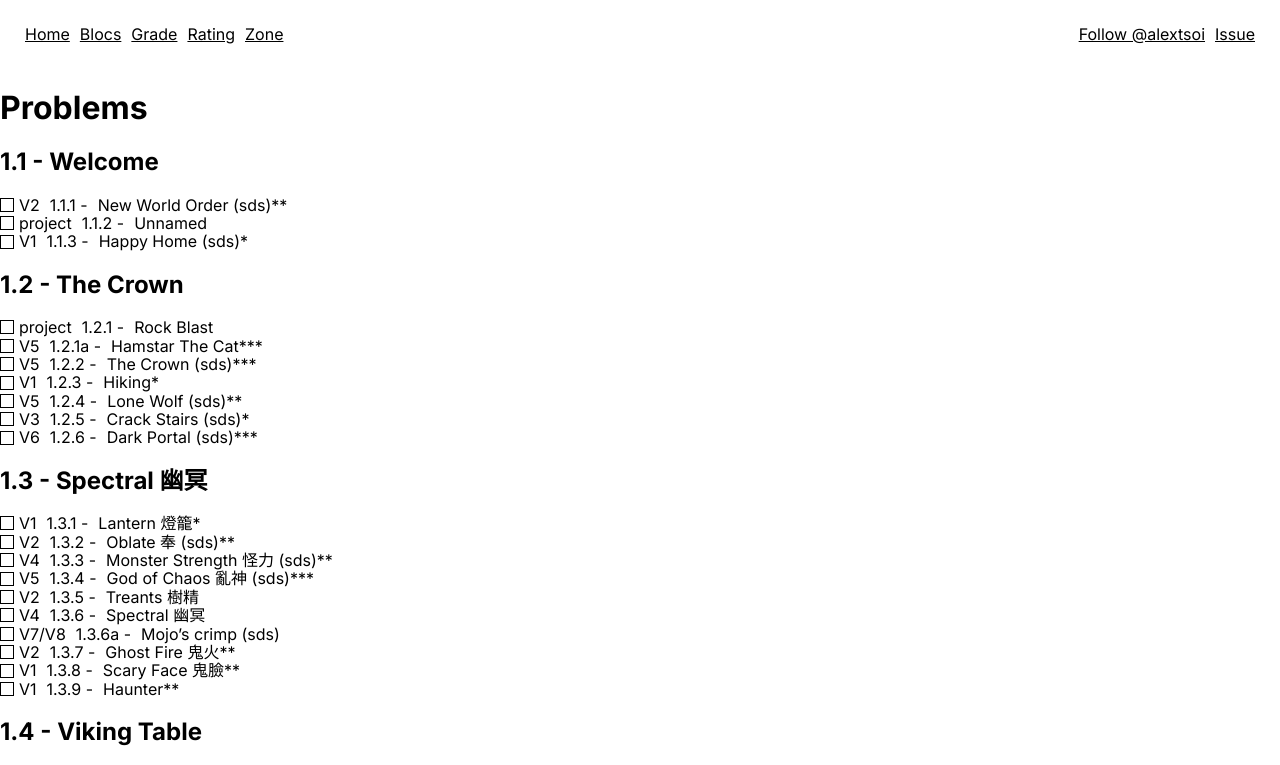
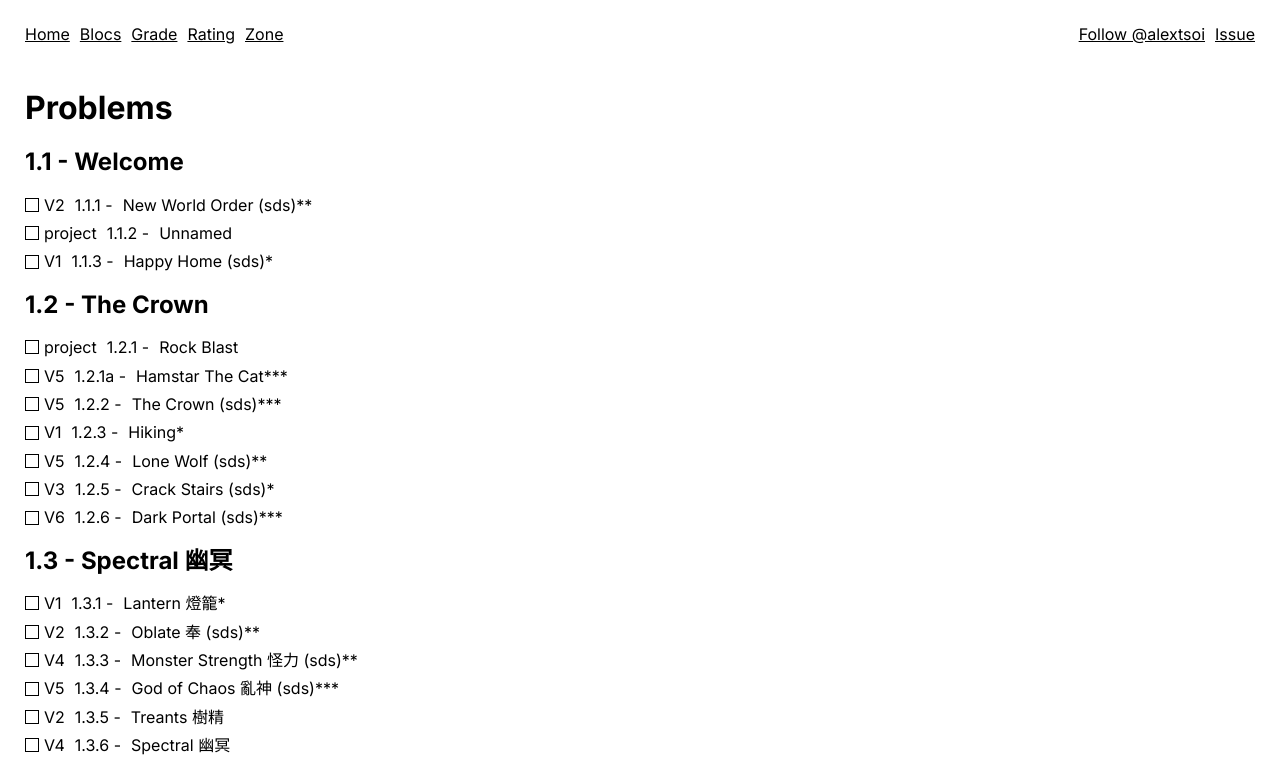
Before and after one commit to alextsoi/2310-crags-hk, a Next.js app: page / in a window 1280 px wide. Shown: the top 765 px of the page. Built offline with nearby package versions, Linux system fonts and the light colour scheme.

Commit message:
styled the landing

```diff
--- a/app/globals.scss
+++ b/app/globals.scss
@@ -416,3 +416,7 @@ a {
   display: inline-flex;
   gap: 10px;
 }
+
+footer {
+  margin: 50px 0;
+}
--- a/app/layout.js
+++ b/app/layout.js
@@ -34,7 +34,10 @@ export default function RootLayout({ children }) {
         {children}
         <Script src="https://buttons.github.io/buttons.js" />
         <footer>
-          feel free to create issue / pull request on my repo
+          <div className="container">
+            feel free to create issue / pull request on my repo
+            <br/>- By alex
+          </div>
         </footer>
       </body>
     </html>
--- a/app/page.js
+++ b/app/page.js
@@ -2,11 +2,13 @@ import Image from 'next/image'
 import styles from './page.module.scss'
 import routes from './data/routes.json'
 import blocs from './data/blocs.json'
+import Link from 'next/link'
 
 export default function Home() {
   const ratingText = ['', '*', '**', '***']
   return (
     <main className={styles.main}>
+      <div className="container">
         <h1>Problems</h1>
         {blocs.data.map((bloc) => {
           return <section className={styles.bloc}>
@@ -14,14 +16,17 @@ export default function Home() {
             <ul className={styles.blocRoutes}>
               {routes.data.filter(route => route.blocs === bloc.id).map((route) => {
                 return <li className={styles.blocRoute} key={route.id}>
+                  <Link href={`/route/${route.slug}`}>
                     <div className={styles.blocRouteGrade}>{route.gradings.map(grade => grade !== 'project' ? `V${grade}` : grade).join('/')}</div>
                     <div className={styles.blocRouteId}>{route.id} - </div>
                     <div className={styles.blocRouteName}>{route.name}{route.isSds ? ' (sds)' : ''}{route.rating !== 0 ? ratingText[route.rating] : ''}</div>
+                  </Link>
                 </li>
               })}
             </ul>
           </section>;
         })}
+      </div>
     </main>
   )
 }
--- a/app/page.module.scss
+++ b/app/page.module.scss
@@ -4,8 +4,12 @@
     list-style: none;
 }
 .blocRoute {
-    display: flex;
-    gap: 10px;
+    margin-bottom: 10px;
+    a {
+        display: flex;
+        gap: 10px;
+        text-decoration: none;
+    }
 }
 .blocRouteGrade {
     display: inline-flex;
```
Lines whose indentation alone changed are shown as unchanged.
